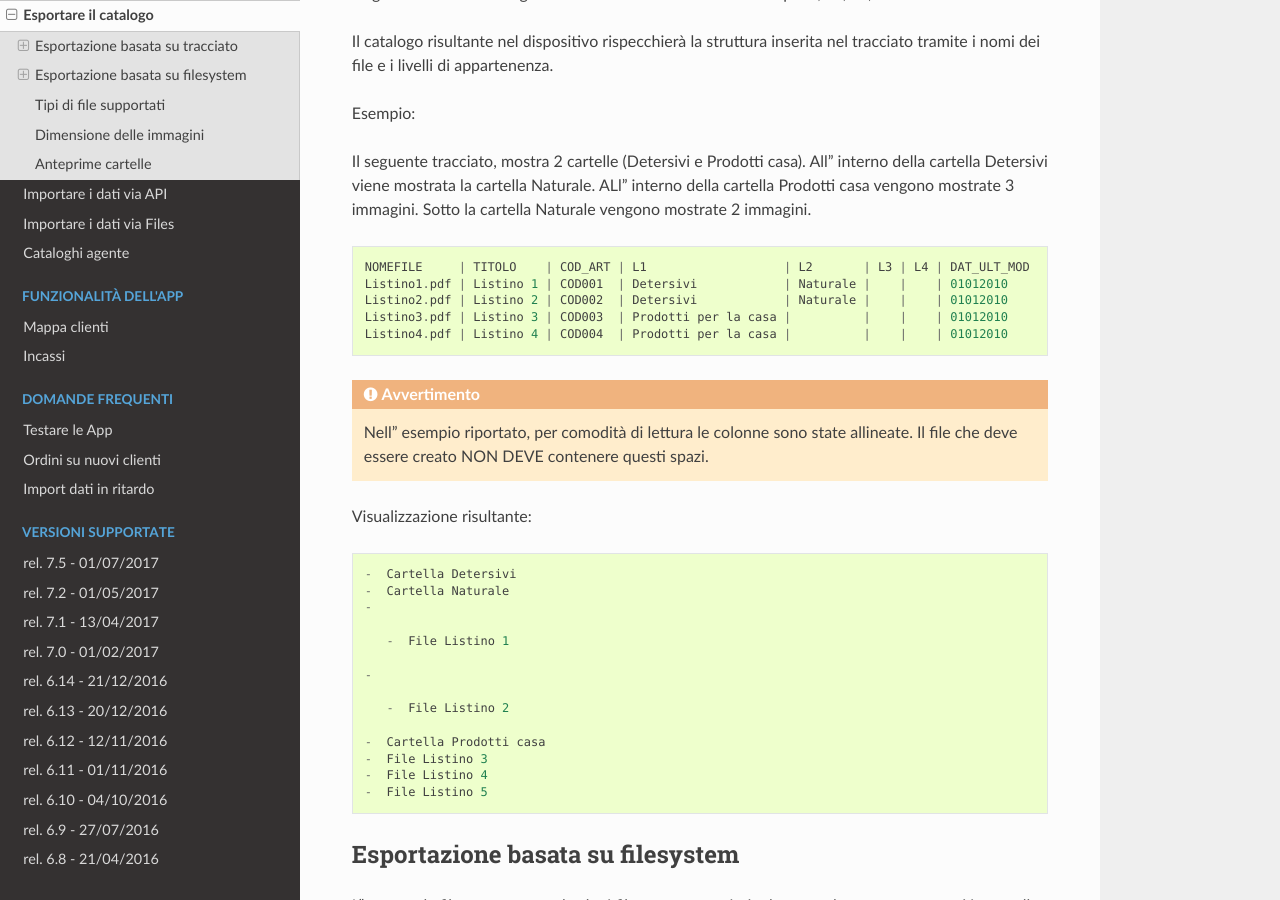
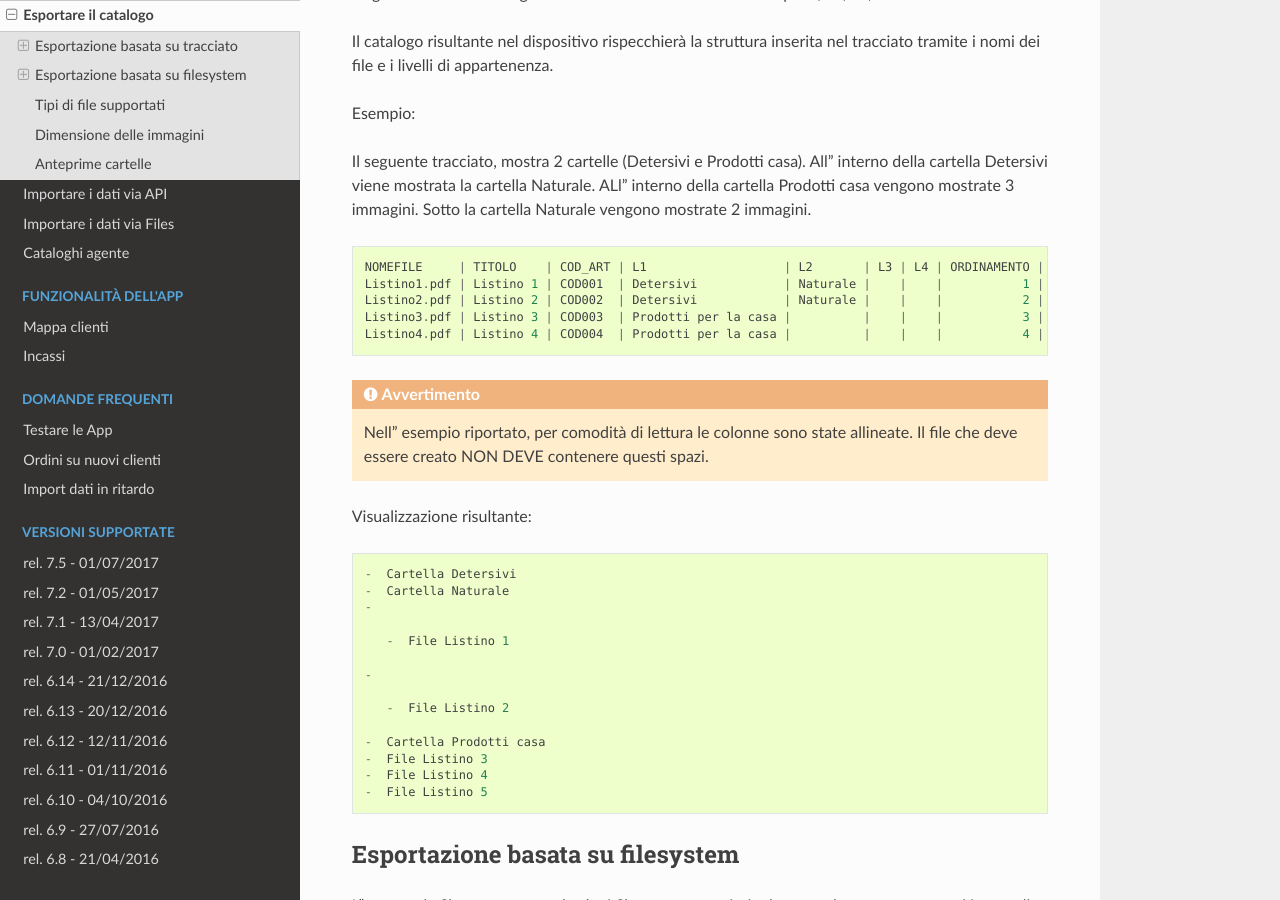
Before and after one commit to wedoit-io/doc-icommerce, a Sphinx documentation site: the page built from source/int-export-catalogo.rst, in a window 1280 px wide and 900 px high, scrolled down 937 px. Built offline with Sphinx 7.4.7 and the Read the Docs theme 2.0.0, drawn with Linux system fonts in a browser that asks for light colours.

Commit message:
Update int-export-catalogo.rst

```diff
--- a/source/int-export-catalogo.rst
+++ b/source/int-export-catalogo.rst
@@ -49,11 +49,11 @@ immagini. Sotto la cartella Naturale vengono mostrate 2 immagini.
 
 ::
 
-    NOMEFILE     | TITOLO    | COD_ART | L1                   | L2       | L3 | L4 | DAT_ULT_MOD
-    Listino1.pdf | Listino 1 | COD001  | Detersivi            | Naturale |    |    | 01012010
-    Listino2.pdf | Listino 2 | COD002  | Detersivi            | Naturale |    |    | 01012010
-    Listino3.pdf | Listino 3 | COD003  | Prodotti per la casa |          |    |    | 01012010
-    Listino4.pdf | Listino 4 | COD004  | Prodotti per la casa |          |    |    | 01012010
+    NOMEFILE     | TITOLO    | COD_ART | L1                   | L2       | L3 | L4 | ORDINAMENTO | DAT_ULT_MOD
+    Listino1.pdf | Listino 1 | COD001  | Detersivi            | Naturale |    |    |           1 | 01012010
+    Listino2.pdf | Listino 2 | COD002  | Detersivi            | Naturale |    |    |           2 | 01012010
+    Listino3.pdf | Listino 3 | COD003  | Prodotti per la casa |          |    |    |           3 | 01012010
+    Listino4.pdf | Listino 4 | COD004  | Prodotti per la casa |          |    |    |           4 | 01012010
 
 .. warning:: Nell' esempio riportato, per comodità di lettura le colonne sono state allineate. Il file che deve essere creato NON DEVE contenere questi spazi.
 
```
